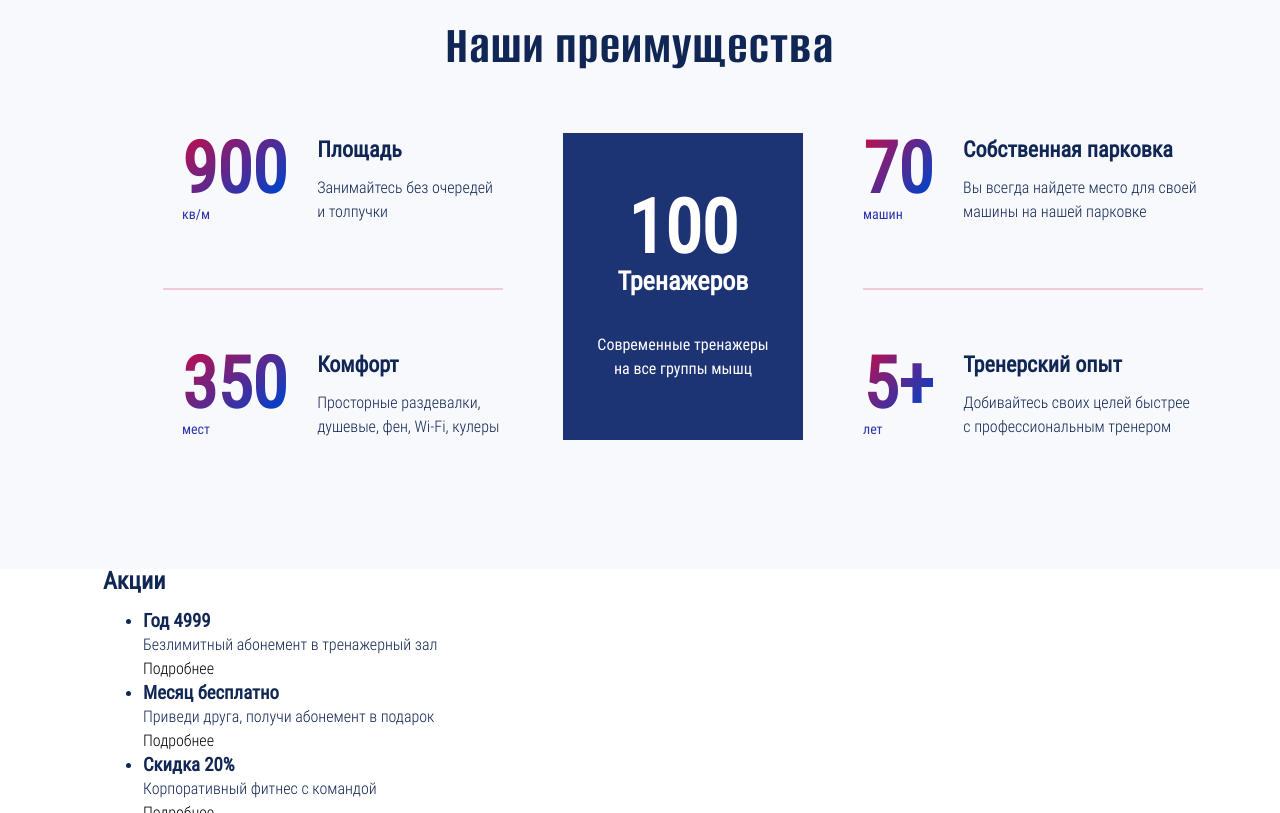
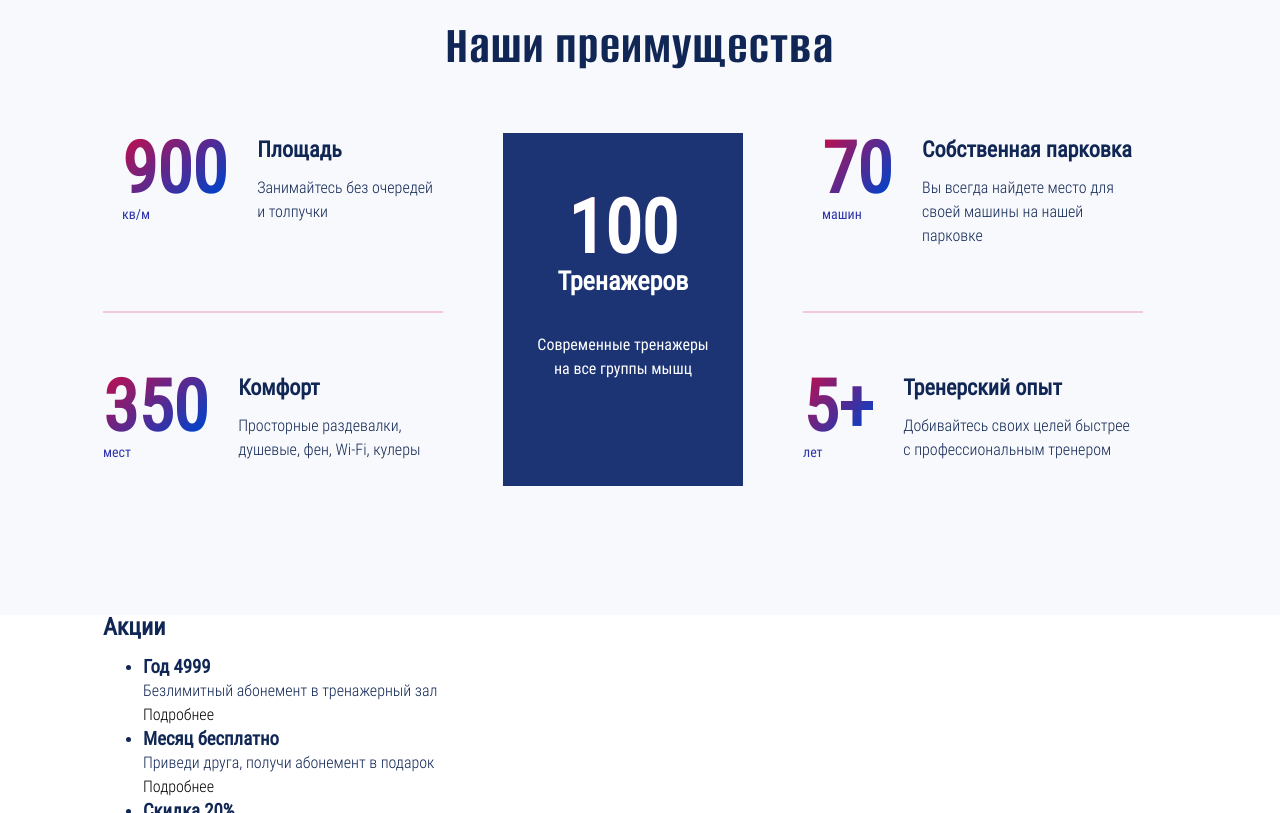
Before and after one commit to alex-kabanin/2130957-supergym, a website: page source/index.html in a window 1280 px wide. Shown: the part 4140-4953 px from the top of the page. Drawn offline with nearby package versions, Linux system fonts and the light colour scheme; files that its build step writes are made by us from their sources; files whose address does not match are found by name.

Commit message:
advantages done

```diff
--- a/source/index.html
+++ b/source/index.html
@@ -293,18 +293,18 @@
                 <p class="advantages__description">Занимайтесь без <br class="show-mobile">очередей и толпучки</p>
               </li>
               <li class="advantages__item advantages__item--second">
-                <p class="advantages__flag"><span class="advantages__number">350</span> <br>мест</p>
-                <h3 class="advantages__head">Комфорт</h3>
-                <p class="advantages__description">Просторные раздевалки, <br class="show-mobile">душевые, фен, Wi-Fi, кулеры</p>
+                <p class="advantages__flag"><span class="advantages__number">70</span> <br>машин</p>
+                <h3 class="advantages__head">Собственная парковка</h3>
+                <p class="advantages__description">Вы всегда найдете место <br class="show-mobile">для своей машины на нашей парковке</p>
               </li>
               <li class="advantages__item advantages__item--third">
                 <h3 class="advantages__head"><span class="advantages__number">100</span> <br>Тренажеров</h3>
                 <p class="advantages__description">Современные тренажеры <br>на все группы мышц</p>
               </li>
               <li class="advantages__item advantages__item--fourth">
-                <p class="advantages__flag"><span class="advantages__number">70</span> <br>машин</p>
-                <h3 class="advantages__head">Собственная парковка</h3>
-                <p class="advantages__description">Вы всегда найдете место <br class="show-mobile">для своей машины на нашей парковке</p>
+                <p class="advantages__flag"><span class="advantages__number">350</span> <br>мест</p>
+                <h3 class="advantages__head">Комфорт</h3>
+                <p class="advantages__description">Просторные раздевалки, <br class="show-mobile">душевые, фен, Wi-Fi, кулеры</p>
               </li>
               <li class="advantages__item advantages__item--fifth">
                 <p class="advantages__flag"><span class="advantages__number">5+</span> <br>лет</p>
--- a/source/sass/blocks/advantages.scss
+++ b/source/sass/blocks/advantages.scss
@@ -15,9 +15,10 @@
 }
 
 .advantages .container {
-  @media (min-width: 1200px) {
+  @media (min-width: 1366px) {
     padding: 0 163px;
   }
+
 }
 
 .advantages__title {
@@ -80,21 +81,14 @@
 }
 
 .advantages__item--second {
-  grid-row: 2/2;
+  position: relative;
   padding-left: 19px;
-
-  @include mixins.vp-tablet {
-    grid-row: 3/4;
-    padding-left: 0;
-  }
-}
-
-.advantages__item--fourth {
-  position: relative;
 
   @include mixins.line-advantages;
 
   @include mixins.vp-tablet {
+    padding-left: 0;
+
     &::after {
       height: 0;
     }
@@ -175,6 +169,7 @@
 .advantages__item--third {
   display: block;
   grid-row: 1/3;
+  grid-column: 2/3;
   padding: 58px 34px;
   text-align: center;
   color: variables.$color-default-white;
```
Also changed, not shown: build/css/style.css, build/css/style.min.css, build/index.html, 1 other file.
